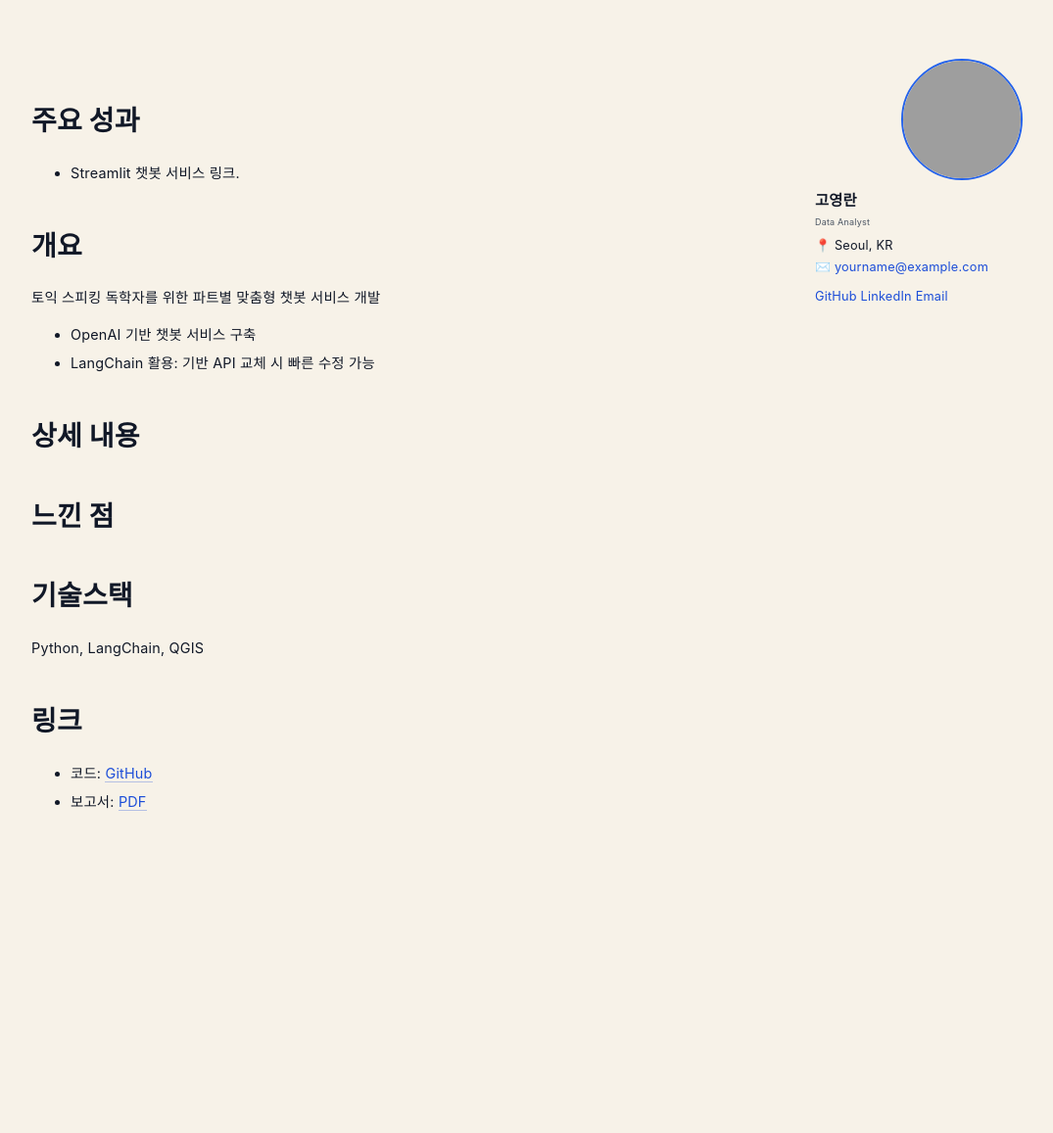
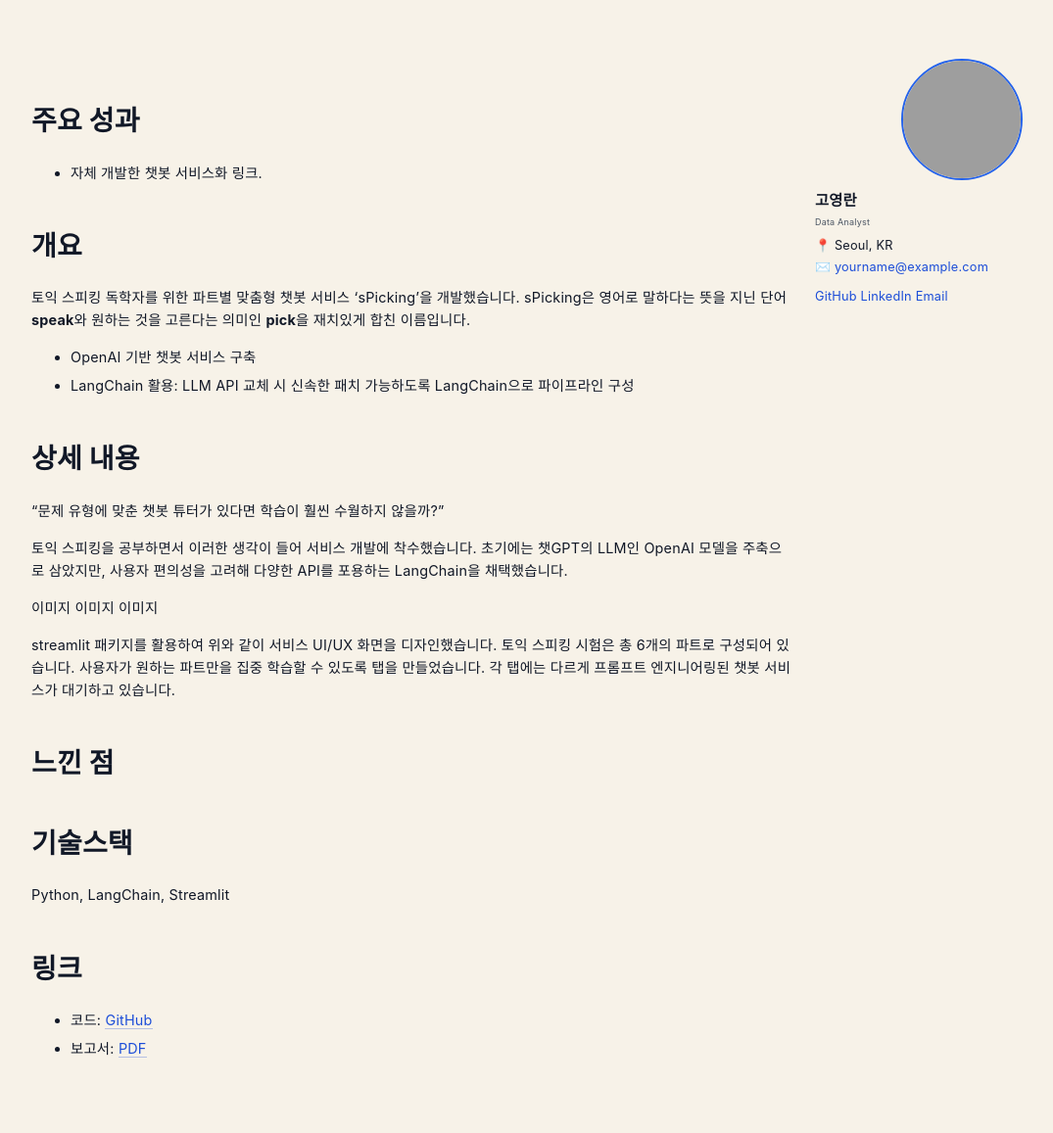
Before and after one commit to yeonglan/yeonglan.github.io, a Jekyll site: the page built from _projects/project1.md, in a window 1280 px wide. Shown: the whole page at 98% size, without its empty margins (58-1133 px from the left). Built offline with Jekyll 4.4.1, drawn with Linux system fonts in a browser that asks for light colours; some web fonts are replaced; before the commit the page ends 904 px from its top, so only the background shows below that; grey boxes are pictures that could not be loaded.

Commit message:
Update project1.md

```diff
--- a/_projects/project1.md
+++ b/_projects/project1.md
@@ -2,23 +2,41 @@
 title: "Toeic Speaking 학습을 위한 LLM 챗봇 서비스 구축"
 order: 1
 thumbnail: assets/img/thumbs/shap_summary.png
-tags: [Education, LLM, Customer-Service]
+tags: [Education, LLM, Customer-Service, Prompt-Engineering]
 links:
-  repo: https://github.com/YOUR/repo1
+  repo: https://github.com/yeonglan/sPicking
   report: /assets/docs/umnd-report.pdf
 ---
 
 ## 주요 성과
-- Streamlit 챗봇 서비스
+- 자체 개발한 챗봇 서비스화
 링크.
 
+
 ## 개요
-토익 스피킹 독학자를 위한 파트별 맞춤형 챗봇 서비스 개발
+토익 스피킹 독학자를 위한 파트별 맞춤형 챗봇 서비스 'sPicking'을 개발했습니다.
+sPicking은 영어로 말하다는 뜻을 지닌 단어 **speak**와 원하는 것을 고른다는 의미인 **pick**을 재치있게 합친 이름입니다.
+
 - OpenAI 기반 챗봇 서비스 구축
-- LangChain 활용: 기반 API 교체 시 빠른 수정 가능
+- LangChain 활용: LLM API 교체 시 신속한 패치 가능하도록 LangChain으로 파이프라인 구성
 
 
 ## 상세 내용
+"문제 유형에 맞춘 챗봇 튜터가 있다면 학습이 훨씬 수월하지 않을까?"
+
+토익 스피킹을 공부하면서 이러한 생각이 들어 서비스 개발에 착수했습니다.
+초기에는 챗GPT의 LLM인 OpenAI 모델을 주축으로 삼았지만, 사용자 편의성을 고려해 다양한 API를 포용하는 LangChain을 채택했습니다.
+
+
+이미지
+이미지
+이미지
+
+
+streamlit 패키지를 활용하여 위와 같이 서비스 UI/UX 화면을 디자인했습니다.
+토익 스피킹 시험은 총 6개의 파트로 구성되어 있습니다. 사용자가 원하는 파트만을 집중 학습할 수 있도록 탭을 만들었습니다.
+각 탭에는 다르게 프롬프트 엔지니어링된 챗봇 서비스가 대기하고 있습니다.
+
 
 
 
@@ -27,7 +45,7 @@ links:
 
 
 ## 기술스택
-Python, LangChain, QGIS
+Python, LangChain, Streamlit
 
 
 ## 링크
```
